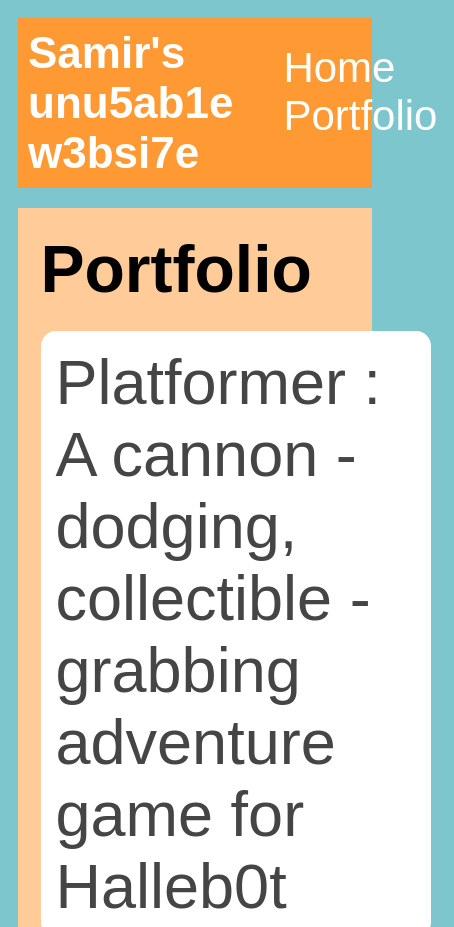
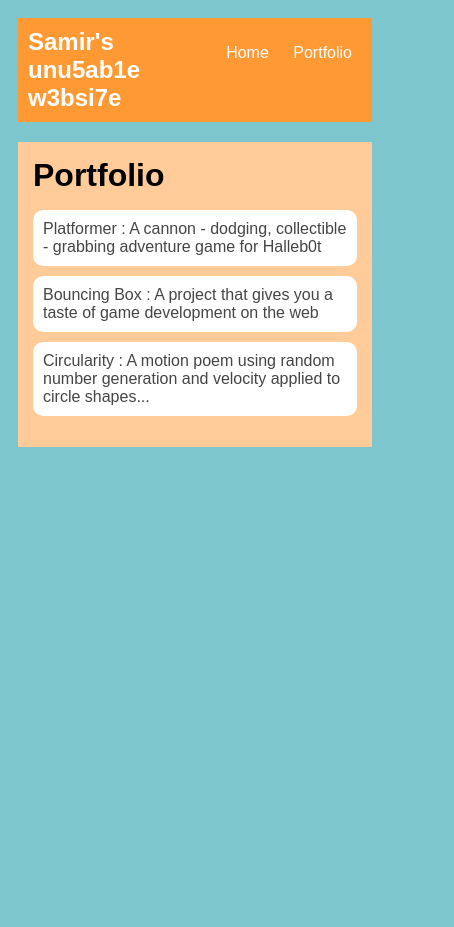
Before and after one commit to SamirP93/SamirP93.github.io, a plain HTML site: page portfolio.html in a window 390 px wide. Shown: the top 927 px of the page, 454 px wide, since content can reach past the window. After the commit the page ends 844 px from the top, so only its background shows below. Drawn offline with Linux system fonts and the light colour scheme.

Commit message:
add css file

```diff
--- a/style.css
+++ b/style.css
@@ -86,77 +86,3 @@
         text-decoration: none;
         color: #454545;
     }
-    /* portfolio styles */
-    .content h1 {
-        color: black;
-    }
-
-    #portfolio {
-        list-style-type: none;
-        padding-left: 0;
-    }
-
-    #portfolio li {
-        background: #fff;
-        padding: 10px;
-        border-radius: 10px;
-        margin-bottom: 10px;
-    }
-
-    #portfolio li:hover {
-        background: #eee;
-    }
-
-    #portfolio a {
-        text-decoration: none;
-        color: #454545;
-    }
-    /* responsive web design */
-    @media screen and (min-width: 120px) and (max-width: 1080px) {
-        main {
-          height: 100ch;
-          zoom: 1.5;
-          display: grid;
-        }
-
-        h1 {
-          font-size: 44px;
-        }
-
-        h2 {
-          font-size: 42px;
-        }
-
-        h3 {
-          font-size: 36px;
-        }
-
-        #all-contents {
-          height: 100ch;
-          margin: none;
-        }
-
-        a {
-          font-size: 42px;
-        }
-
-        .sidebar {
-          margin-right: 0px;
-          justify-content: center;
-          align-items: center;
-        }
-
-        .sidebar-img {
-          width: 100%;
-        }
-
-        p,
-        li {
-          font-size: 24px;
-        }
-
-        .content {
-          align-content: center;
-          justify-content: center;
-        }
-    }
```
